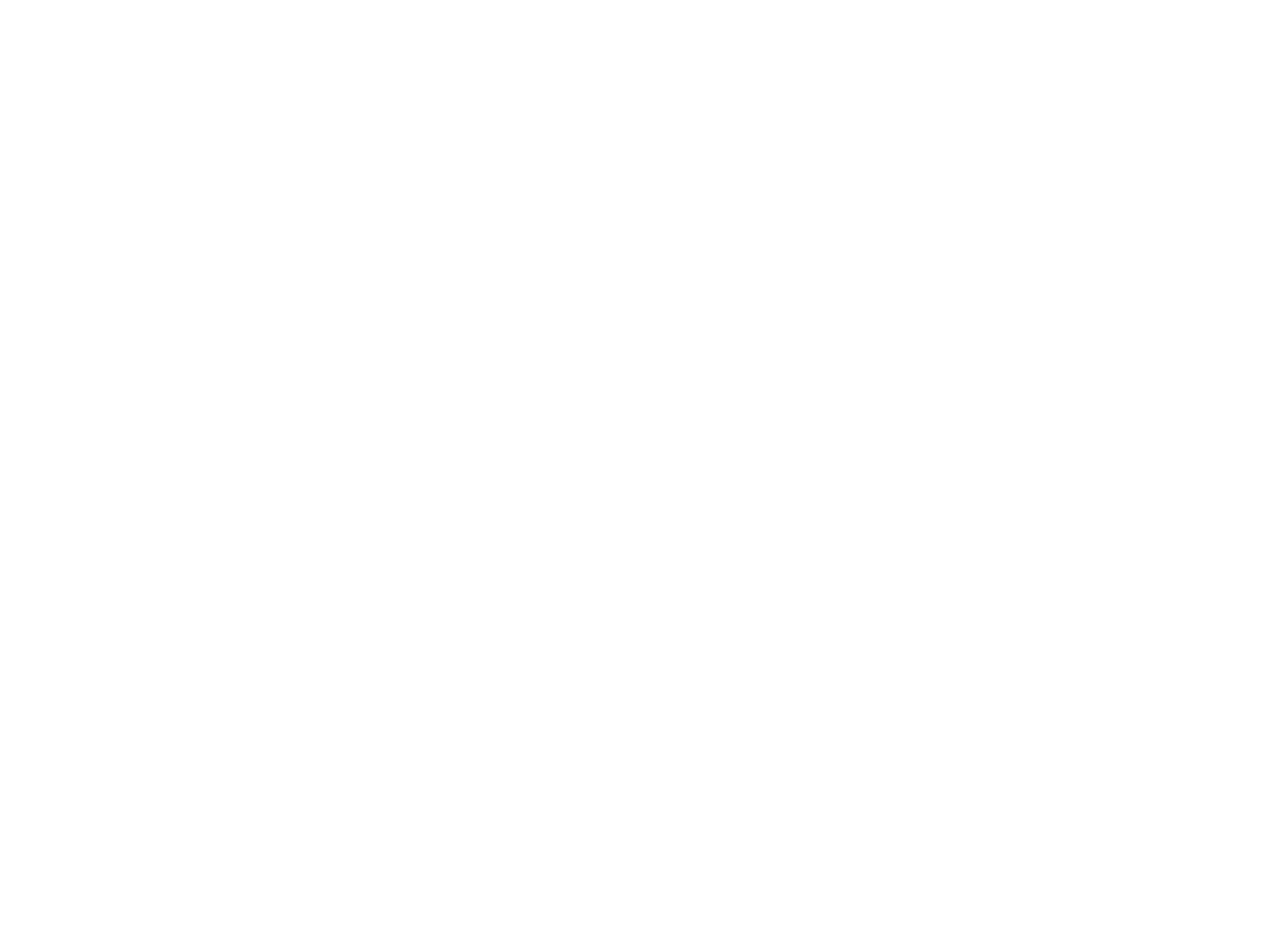
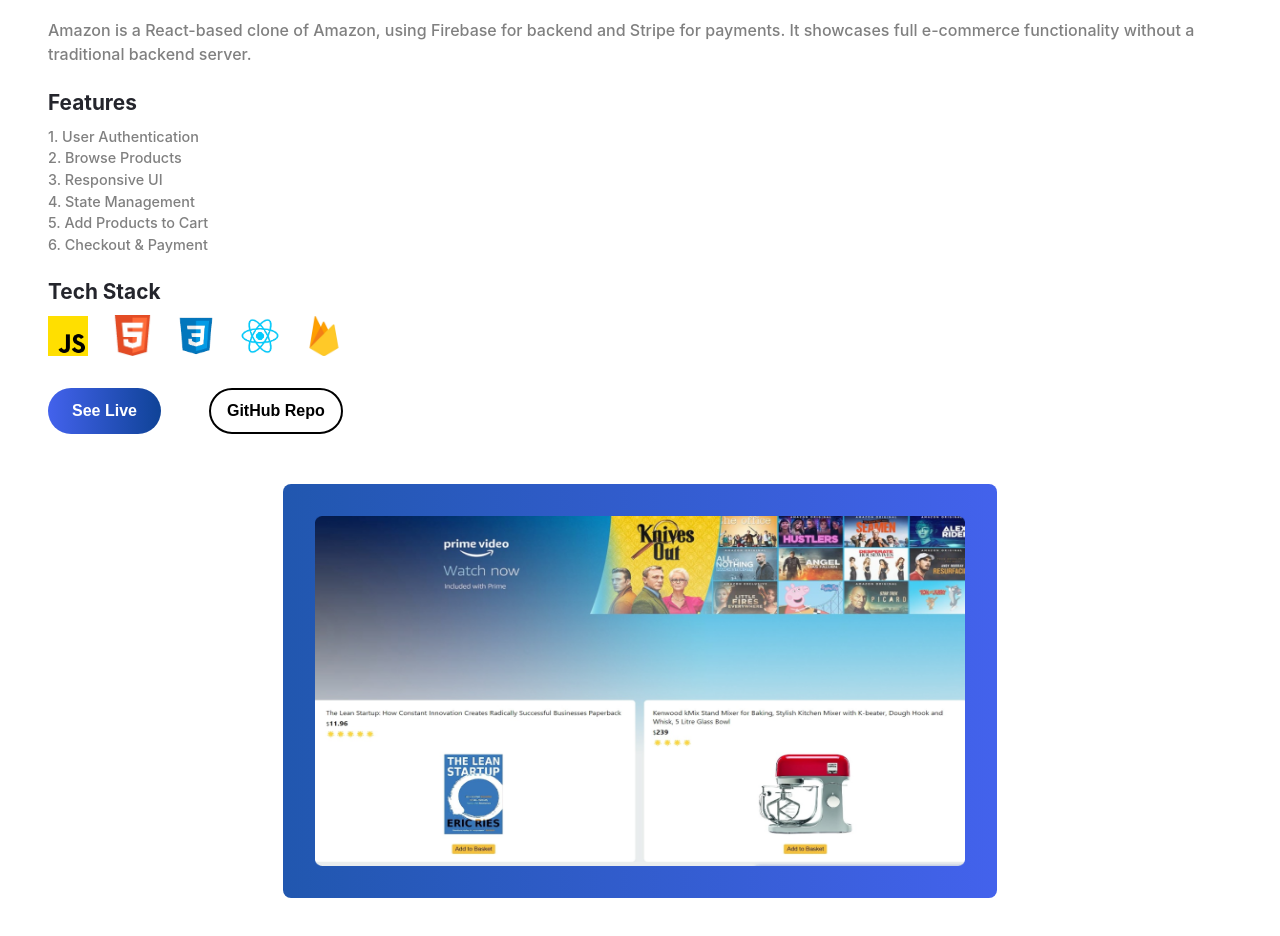
Before and after one commit to Deekshith-S-Shetty/portfolio, a React (Create React App) app: page / in a window 1280 px wide. Shown: the part 2401-3337 px from the top of the page. Before the commit the page ends 2401 px from the top, so only its background shows below. Built offline with nearby package versions, Linux system fonts and the light colour scheme.

Commit message:
Add amazon project information and finish the disigning part for portfolio section

```diff
--- a/src/Components/Portfolio.js
+++ b/src/Components/Portfolio.js
@@ -25,6 +25,24 @@
         liveLink={"https://customerreturn-97bdd.web.app/"}
         repoLink={"https://github.com/Deekshith-S-Shetty/Customer-Returns"}
       />
+
+      <Project
+        title={"Amazon"}
+        desc={
+          "Amazon is a React-based clone of Amazon, using Firebase for backend and Stripe for payments. It showcases full e-commerce functionality without a traditional backend server."
+        }
+        features={[
+          "User Authentication",
+          "Browse Products",
+          "Responsive UI",
+          "State Management",
+          "Add Products to Cart",
+          "Checkout & Payment",
+        ]}
+        techStack={["javaScript", "html", "css", "react", "firebase"]}
+        liveLink={"https://fir-2bbb7.web.app/"}
+        repoLink={"github.com/deekshith-S-Shetty/amazon"}
+      />
     </div>
   );
 }
--- a/src/Components/Project.css
+++ b/src/Components/Project.css
@@ -92,4 +92,6 @@
 .project-image-container > img {
   padding: 32px;
   border-radius: 8px;
+  width: 650px;
+  height: 350px;
 }
```
Also changed, not shown: public/Images/Amazon.png (added).
